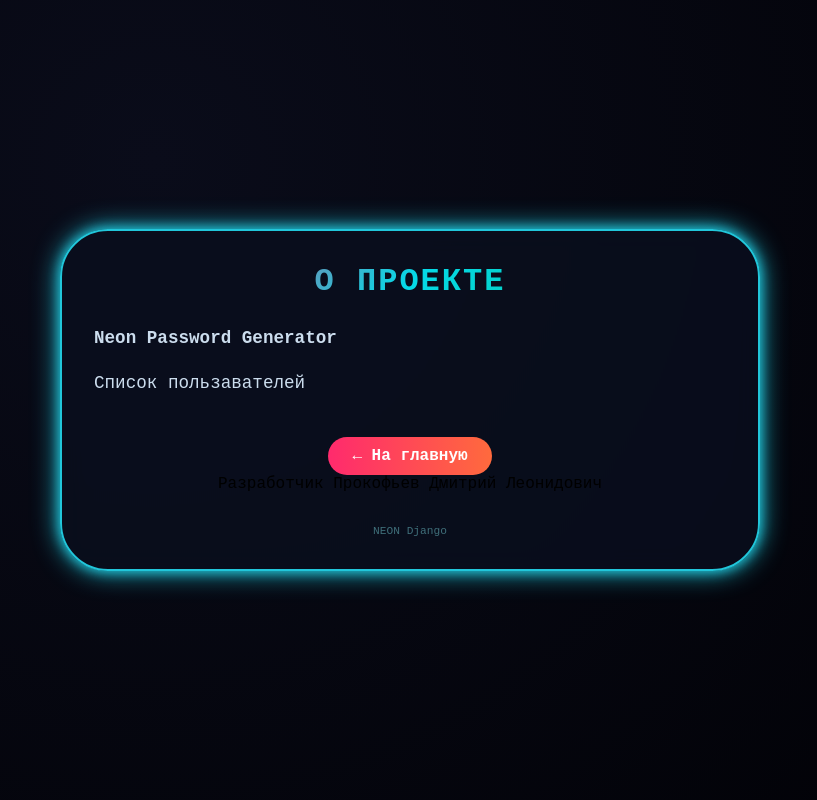
After one commit to DmProkofiev/DjangoApplication, a Django app: page /user/ in a window 1280 px wide. The commit adds this page. Shown: the whole page, without its empty margins (230-1047 px from the left). Run offline with Django 5.2, Linux system fonts and the light colour scheme.

Commit message:
18.05.2026

```diff
--- a/django_password_generator/urls.py
+++ b/django_password_generator/urls.py
@@ -1,10 +1,17 @@
 
 # Маршрутизатор (urls.py)
 from django.contrib import admin
-from django.urls import path
+from django.urls import path, include
 from vault import views
 
 urlpatterns = [
     path('admin/', admin.site.urls),
     path('', views.home, name='home'),
+    path('about/', views.about, name='about'),
+    path('contact/', views.contact, name='contact'),
+    path('generator/', include('vault.urls')),
+    # конструкция Django, которая подключает все маршруты (URL-ы) из другого файла — а именно из vault/urls.py.
+    # Она используется для модульной организации маршрутов, когда проект разрастается и маршрутов становится много
+
+    path('user/', views.users, name='user'),
 ]
--- a/vault/Templates/vault/home.html
+++ b/vault/Templates/vault/home.html
@@ -182,7 +182,9 @@
 </head>
 <body>
 <div class="generator-card">
+    <a href="{% url 'about' %}" style="text-decoration: none;">
     <h1>Neon PASSWORD GENERATOR</h1>
+    </a>
 
     <div class="password-area">
         <div class="password-placeholder">Ваш пароль</div>
@@ -217,7 +219,11 @@
     </div>
 
     <button>Создать</button>
+
+    <a href="{% url 'contact' %}" style="text-decoration: none;">
     <div class="strength-info">Разработчик Прокофьев Дмитрий Леонидович</div>
+    </a>
+
     <footer>NEON Django</footer>
 </div>
 </body>
--- /dev/null
+++ b/vault/Templates/vault/user.html
@@ -0,0 +1,102 @@
+<!DOCTYPE html>
+<html lang="ru">
+<head>
+    <meta charset="UTF-8">
+    <meta name="viewport" content="width=device-width, initial-scale=1.0, user-scalable=no">
+    <title>О Neon Password Generator</title>
+    <style>
+        * {
+            margin: 0;
+            padding: 0;
+            box-sizing: border-box;
+        }
+
+        body {
+            min-height: 100vh;
+            background: radial-gradient(circle at 30% 20%, #0a0c1a, #010105);
+            display: flex;
+            justify-content: center;
+            align-items: center;
+            font-family: 'Courier New', 'Inter', monospace;
+            padding: 20px;
+        }
+
+        @keyframes rgbBorder {
+            0% { border-color: #ff2a6d; box-shadow: 0 0 8px #ff2a6d, 0 0 20px #ff2a6d; }
+            33% { border-color: #05d9e8; box-shadow: 0 0 12px #05d9e8, 0 0 28px #05d9e8; }
+            66% { border-color: #01c38e; box-shadow: 0 0 10px #01c38e, 0 0 24px #01c38e; }
+            100% { border-color: #ff2a6d; box-shadow: 0 0 8px #ff2a6d, 0 0 20px #ff2a6d; }
+        }
+
+        .about-card {
+            background: rgba(10, 15, 30, 0.85);
+            backdrop-filter: blur(12px);
+            border-radius: 48px;
+            padding: 2rem 2rem 2rem;
+            width: 100%;
+            max-width: 700px;
+            border: 2.5px solid #ff2a6d;
+            animation: rgbBorder 3s infinite ease;
+            text-align: center;
+        }
+
+        h1 {
+            font-size: 2rem;
+            font-weight: 700;
+            letter-spacing: 2px;
+            background: linear-gradient(135deg, #ff2a6d, #05d9e8, #01c38e);
+            background-clip: text;
+            -webkit-background-clip: text;
+            color: transparent;
+            margin-bottom: 1.5rem;
+        }
+
+        .content {
+            color: #ccddee;
+            font-size: 1.1rem;
+            line-height: 1.6;
+            text-align: left;
+            margin: 1.5rem 0;
+        }
+
+        .content p {
+            margin: 1rem 0;
+        }
+
+        .back-link {
+            display: inline-block;
+            margin-top: 1rem;
+            padding: 10px 24px;
+            background: linear-gradient(90deg, #ff2a6d, #ff6a3d);
+            border-radius: 60px;
+            color: white;
+            text-decoration: none;
+            font-weight: bold;
+            transition: 0.2s;
+        }
+
+        .back-link:hover {
+            transform: scale(1.02);
+            box-shadow: 0 0 16px #ff2a6d;
+        }
+
+        footer {
+            margin-top: 2rem;
+            font-size: 0.7rem;
+            color: #3f6f7a;
+        }
+    </style>
+</head>
+<body>
+<div class="about-card">
+    <h1>О ПРОЕКТЕ</h1>
+    <div class="content">
+        <p><strong>Neon Password Generator</strong></p>
+        <p>Список пользавателей</p>
+    </div>
+    <a href="{% url 'home' %}" class="back-link">← На главную</a>
+    <div class="strength-info">Разработчик Прокофьев Дмитрий Леонидович</div>
+    <footer>NEON Django</footer>
+</div>
+</body>
+</html>
--- /dev/null
+++ b/vault/urls.py
@@ -0,0 +1,7 @@
+from django.urls import path
+from . import views
+
+urlpatterns = [
+    path('about/', views.about, name="about"),
+    path('help/', views.help, name='help'),
+]
--- a/vault/views.py
+++ b/vault/views.py
@@ -1,8 +1,22 @@
 from django.shortcuts import render
+from urllib3 import request
+
 
 # Обработчик  обрабатывает запрос и возвращает ответ
 def home(request):
     return render(request, 'vault/home.html')
 
+def about(request):
+    return render(request, 'vault/about.html')
+
+def contact(request):
+    return render(request, 'vault/contact.html')
+
+def help(request):
+    return render(request, 'vault/help.html')
+
+def users(request):
+    return render(request, 'vault/user.html')
+
 # def views():
 #     return None
```
Also changed, not shown: vault/Templates/vault/about.html (added, +102 -0 lines), vault/Templates/vault/contact.html (added, +102 -0 lines), vault/Templates/vault/help.html (added, +102 -0 lines).
